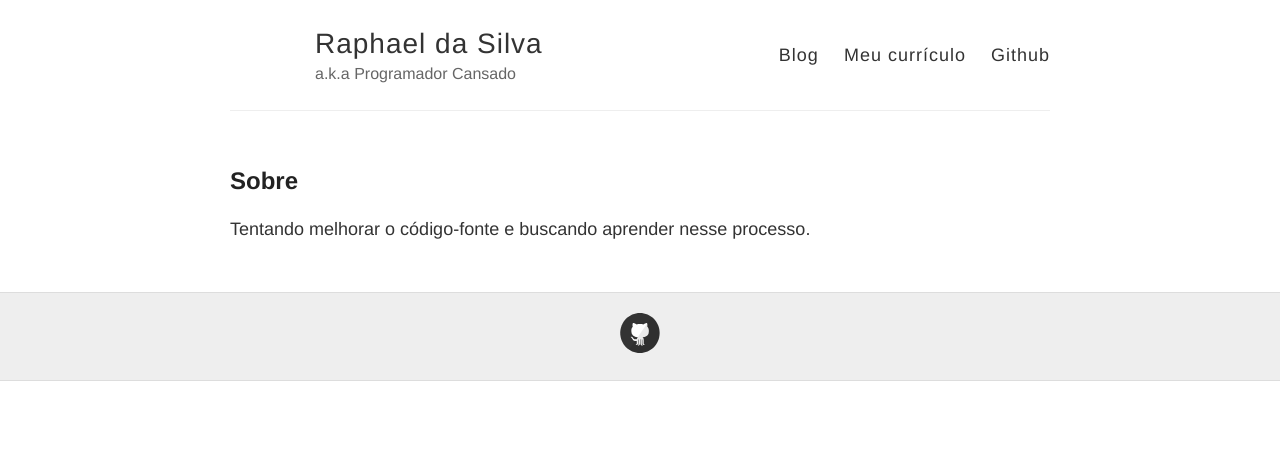
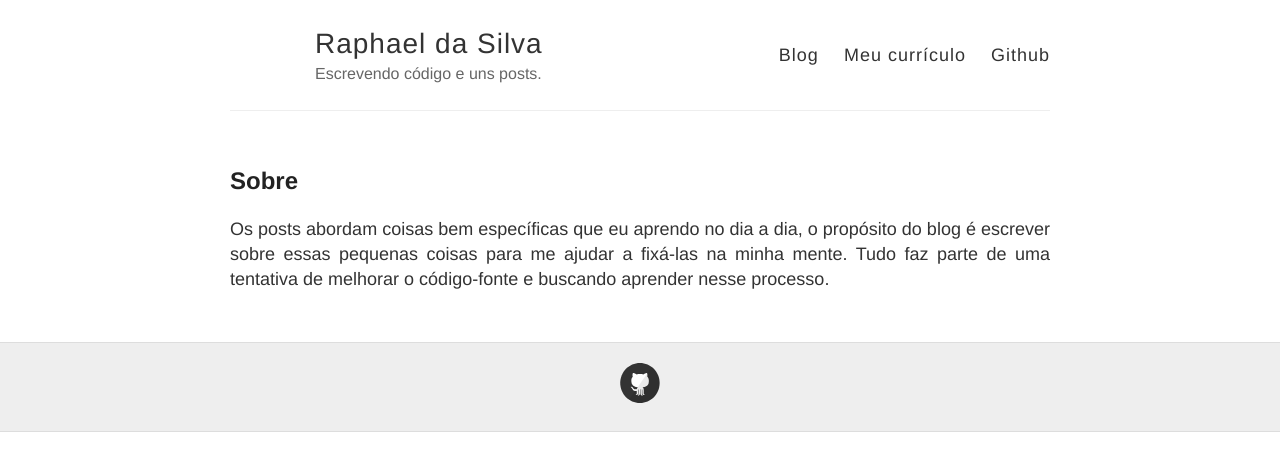
Before and after one commit to raphael-da-silva/raphael-da-silva.github.io, a Jekyll site: the page built from about.md, in a window 1280 px wide. Shown: the top 471 px of the page. Built offline with Jekyll 4.4.1, drawn with Linux system fonts in a browser that asks for light colours; nearby versions of some CDN libraries.

Commit message:
Mudanças nos textos

```diff
--- a/_config.yml
+++ b/_config.yml
@@ -3,7 +3,7 @@
 name: Raphael da Silva
 
 # Short bio or description (displayed in the header)
-description: a.k.a Programador Cansado
+description: Escrevendo código e uns posts.
 
 # URL of your avatar or profile pic (you could use your GitHub profile pic)
 # avatar:
--- a/about.md
+++ b/about.md
@@ -4,4 +4,4 @@ title: Sobre
 permalink: /about/
 ---
 
-Tentando melhorar o código-fonte e buscando aprender nesse processo.
+Os posts abordam coisas bem específicas que eu aprendo no dia a dia, o propósito do blog é escrever sobre essas pequenas coisas para me ajudar a fixá-las na minha mente. Tudo faz parte de uma tentativa de melhorar o código-fonte e buscando aprender nesse processo.
```
